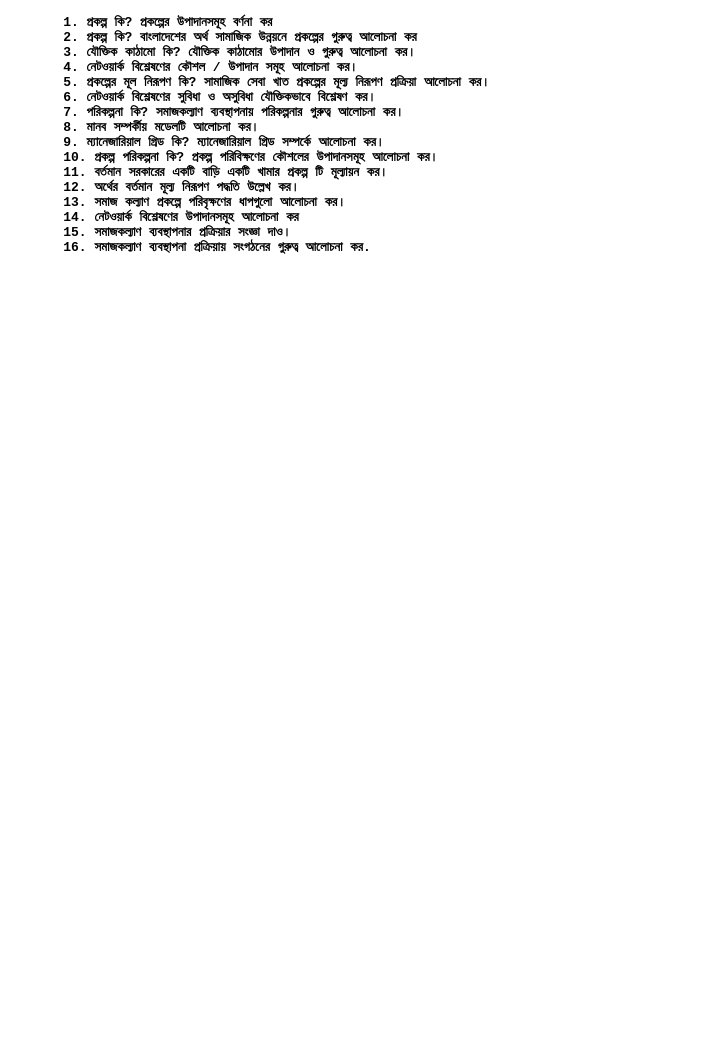
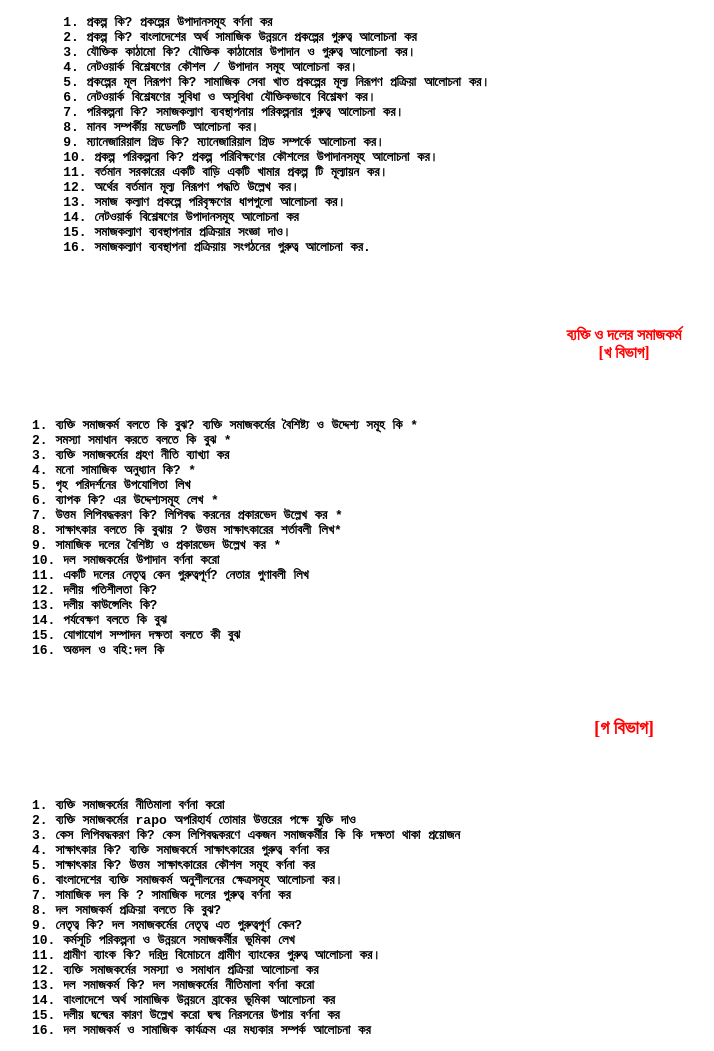
Before and after one commit to seaimahmedraj1756-droid/national-university, a plain HTML site: page index.html in a window 1280 px wide. Shown: the part 658-1709 px from the top of the page, without its empty margins (16-730 px from the left). Before the commit the page ends 941 px from the top, so only its background shows below. Drawn offline with Linux system fonts and the light colour scheme.

Commit message:
doln somajkormo

```diff
--- a/index.html
+++ b/index.html
@@ -65,8 +65,53 @@
    </pre>
     </div>
 
+<div>
+<p class="text1">
+ব্যক্তি ও দলের সমাজকর্ম <br>
+[খ বিভাগ]
+</p>
 
+<pre  class="text2" style="font-weight: bold; margin-left: 40px;">
+1. ব্যক্তি সমাজকর্ম বলতে কি বুঝ? ব্যক্তি সমাজকর্মের বৈশিষ্ট্য ও উদ্দেশ্য সমূহ কি *
+2. সমস্যা সমাধান করতে বলতে কি বুঝ *
+3. ব্যক্তি সমাজকর্মের গ্রহণ নীতি ব্যাখ্যা কর
+4. মনো সামাজিক অনুধ্যান কি? *
+5. গৃহ পরিদর্শনের উপযোগিতা লিখ
+6. ব্যাপক কি? এর উদ্দেশ্যসমূহ লেখ *
+7. উত্তম লিপিবদ্ধকরণ কি? লিপিবদ্ধ করনের প্রকারভেদ উল্লেখ কর *
+8. সাক্ষাৎকার বলতে কি বুঝায় ? উত্তম সাক্ষাৎকারের শর্তাবলী লিখ*
+9. সামাজিক দলের বৈশিষ্ট্য ও প্রকারভেদ উল্লেখ কর *
+10. দল সমাজকর্মের উপাদান বর্ণনা করো
+11. একটি দলের নেতৃত্ব কেন গুরুত্বপূর্ণ? নেতার গুণাবলী লিখ
+12. দলীয় গতিশীলতা কি?
+13. দলীয় কাউন্সেলিং কি?
+14. পর্যবেক্ষণ বলতে কি বুঝ
+15. যোগাযোগ সম্পাদন দক্ষতা বলতে কী বুঝ
+16. অন্তদল ও বহি:দল কি
+</pre>
+</div>
+ <div>
+<h3 class="text1">[গ বিভাগ]</h3>
+<pre  class="text2" style="font-weight: bold; margin-left: 40px;">
+1. ব্যক্তি সমাজকর্মের নীতিমালা বর্ণনা করো
+2. ব্যক্তি সমাজকর্মের rapo অপরিহার্য তোমার উত্তরের পক্ষে যুক্তি দাও
+3. কেস লিপিবদ্ধকরণ কি? কেস লিপিবদ্ধকরণে একজন সমাজকর্মীর কি কি দক্ষতা থাকা প্রয়োজন
+4. সাক্ষাৎকার কি? ব্যক্তি সমাজকর্মে সাক্ষাৎকারের গুরুত্ব বর্ণনা কর
+5. সাক্ষাৎকার কি? উত্তম সাক্ষাৎকারের কৌশল সমূহ বর্ণনা কর
+6. বাংলাদেশের ব্যক্তি সমাজকর্ম অনুশীলনের ক্ষেত্রসমূহ আলোচনা কর।
+7. সামাজিক দল কি ? সামাজিক দলের গুরুত্ব বর্ণনা কর
+8. দল সমাজকর্ম প্রক্রিয়া বলতে কি বুঝ?
+9. নেতৃত্ব কি? দল সমাজকর্মের নেতৃত্ব এত গুরুত্বপূর্ণ কেন?
+10. কর্মসূচি পরিকল্পনা ও উন্নয়নে সমাজকর্মীর ভূমিকা লেখ
+11. গ্রামীণ ব্যাংক কি? দরিদ্র বিমোচনে গ্রামীণ ব্যাংকের গুরুত্ব আলোচনা কর।
+12. ব্যক্তি সমাজকর্মের সমস্যা ও সমাধান প্রক্রিয়া আলোচনা কর
+13. দল সমাজকর্ম কি? দল সমাজকর্মের নীতিমালা বর্ণনা করো
+14. বাংলাদেশে অর্থ সামাজিক উন্নয়নে ব্রাকের ভূমিকা আলোচনা কর
+15. দলীয় দ্বন্দ্বের কারণ উল্লেখ করো দ্বন্দ্ব নিরসনের উপায় বর্ণনা কর
+16. দল সমাজকর্ম ও সামাজিক কার্যক্রম এর মধ্যকার সম্পর্ক আলোচনা কর
+</pre>
 
+ </div>
   </main>
 </body>
 
```
